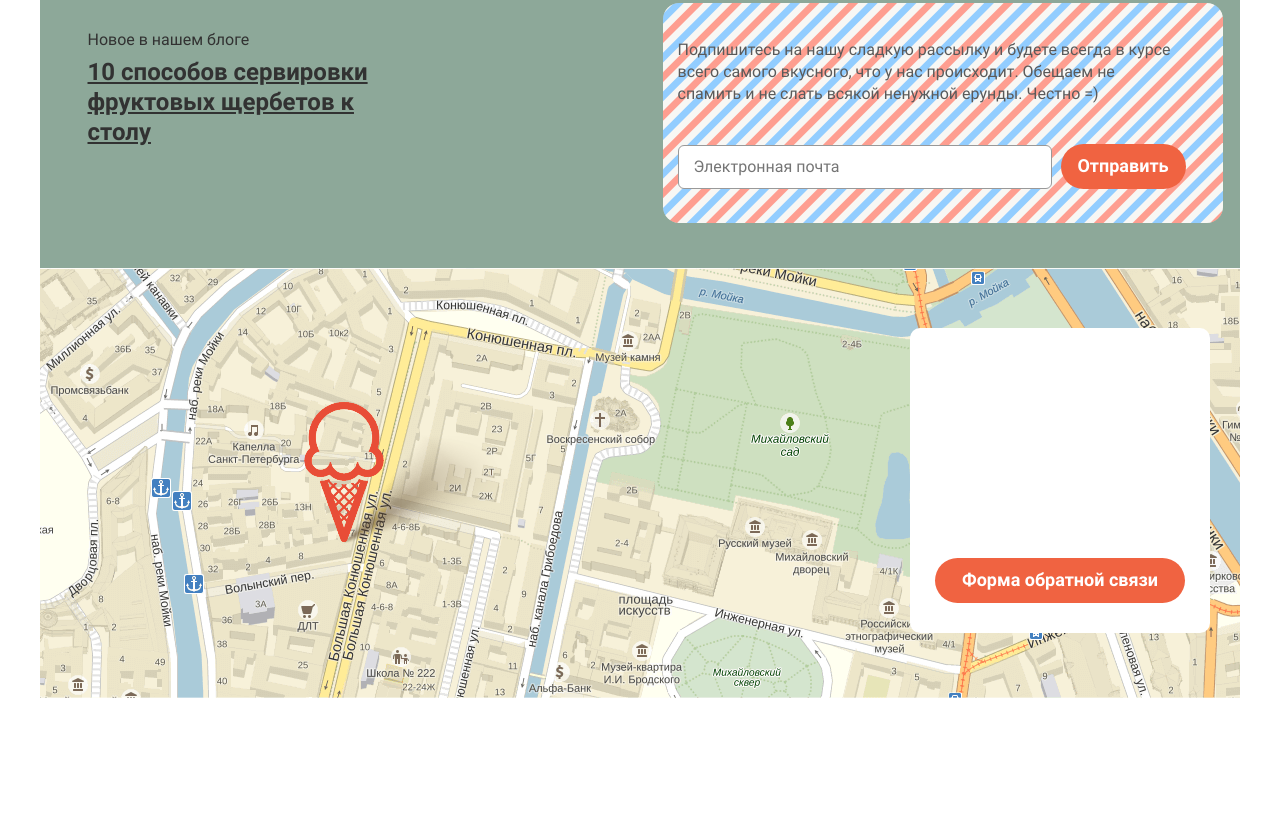
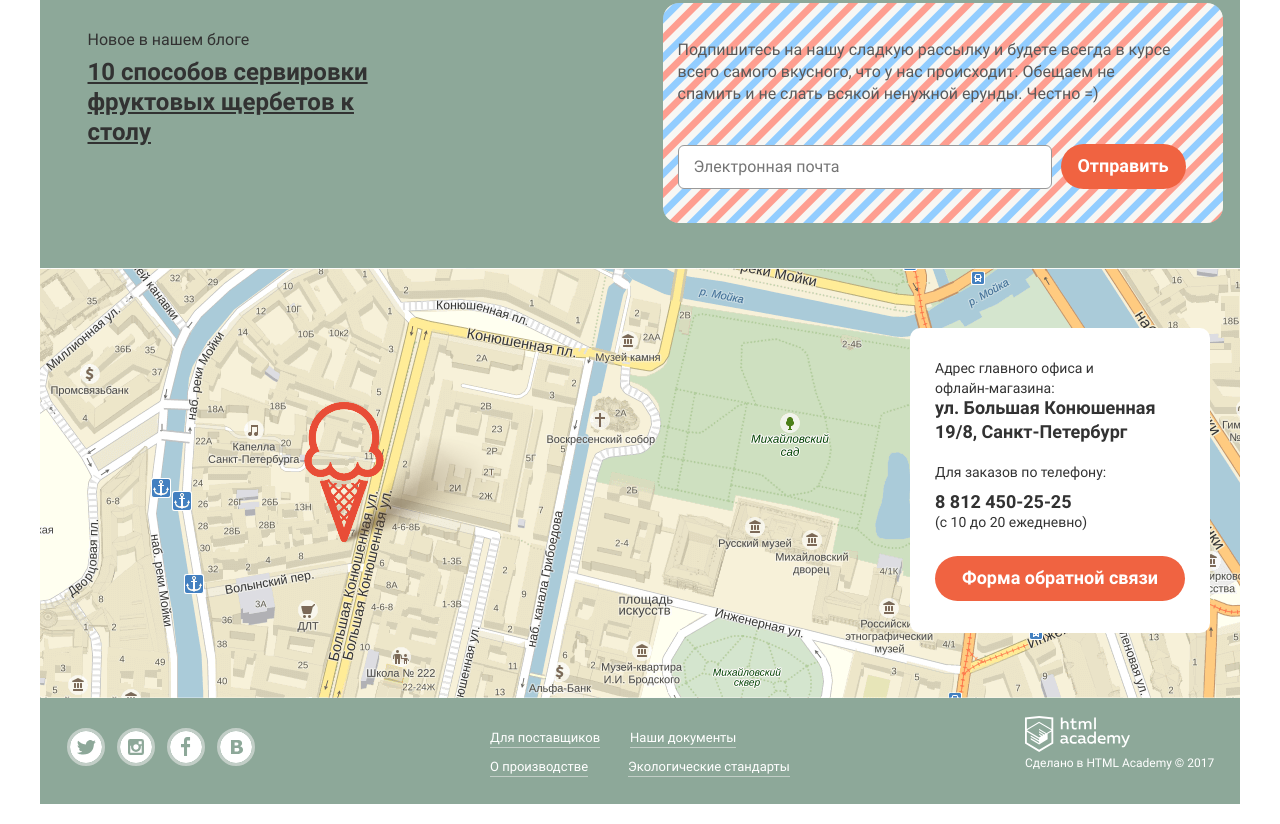
Before and after one commit to alisam1/gllasy, a plain HTML site: page index.html in a window 1280 px wide. Shown: the part 1607-2431 px from the top of the page. Before the commit the page ends 2325 px from the top, so only its background shows below. Drawn offline with nearby package versions, Linux system fonts and the light colour scheme.

Commit message:
Index.html (final)

```diff
--- a/css/style.css
+++ b/css/style.css
@@ -664,6 +664,116 @@ margin-right: 75px;
   line-height: 24px;
   color: #fff;
   position: relative;
-  top: 230px;
+  top: -10px;
   left: 25px;
 }
+
+.map-card__info
+{
+  width: 170px;
+  font-family: "Roboto-Regular";
+  font-size: 14px;
+  line-height: 20px;
+  color: #323232;
+  left: 25px;
+  top: 30px;
+  position: relative;
+  }
+
+  .map-card__info--zakaz
+  {
+    left: 25px;
+    top: 10px;
+    position: relative;
+    width: 175px;
+  }
+
+  .map-card__info--time
+  {
+    position: relative;
+    top:-20px;
+  }
+
+.map-card__adresss
+{
+  width: 245px;
+  font-family: "Roboto-Bold";
+  font-size: 18px;
+  line-height: 24px;
+  color: #323232;
+  position: relative;
+  left: 25px;
+  top: 10px;
+}
+
+.map-card__adresss--phone
+{
+  position: relative;
+  top:0px;
+}
+
+.page-footer
+{
+  height: auto;
+  display: flex;
+}
+
+.social__list
+{
+  list-style-type:none;
+  display: flex;
+  margin-left: -25px;
+  margin-top: 30px
+}
+
+.social__item img
+{
+  border: 3px solid #c2cec7;
+  border-radius: 20px;
+  margin-left: 12px;
+}
+
+.footer-nav
+{
+  margin-left: 165px;
+  margin-top: 15px;
+}
+
+.footer-nav__list
+{
+  width: 340px;
+  list-style-type:none;
+  display: flex;
+  flex-wrap: wrap;
+}
+
+.footer-nav__item
+{
+  font-family: "Roboto-Regular";
+  font-size: 13px;
+  line-height: 18px;
+  color: #fff;
+  margin-left: 30px;
+  margin-bottom: 10px;
+  border-bottom: 1px solid #c2cec7;
+}
+
+.footer-nav__item--eco
+{
+  margin-left: 40px;
+}
+
+.footer-html
+{
+  margin-left: 225px;
+}
+
+.description-html
+{
+  font-family: "Roboto-Regular";
+  font-size: 12px;
+  line-height: 18px;
+  color: #fff;
+  position: relative;
+  bottom: 20px;
+}
--- a/index.html
+++ b/index.html
@@ -98,20 +98,39 @@
      <section class="map-section">
       <div class="map-card">
         <div class="map-card__description">
-          <p class="map-card__info"></p>
-          <p class="map-card__adresss"></p>
+          <p class="map-card__info">Адрес главного офиса и офлайн-магазина:</p>
+          <p class="map-card__adresss">ул. Большая Конюшенная 19/8, Санкт-Петербург</p>
         </div>
         <div class="map-card__description">
-          <p class="map-card__info"></p>
-          <p class="map-card__adresss"></p>
-          <p class="map-card__info"></p>
+          <p class="map-card__info map-card__info--zakaz">Для заказов по телефону:</p>
+          <p class="map-card__adresss map-card__adresss--phone">8 812 450-25-25</p>
+          <p class="map-card__info map-card__info--time">(с 10 до 20 ежедневно)</p>
         </div>
         <button class="map-card__button">Форма обратной связи</button>
       </div>
      </section>
 
      <footer class="page-footer">
-
+        <div class="footer-social">
+          <ul class="social__list">
+            <li class="social__item"><img src="img/twitter.svg" alt=""></li>
+            <li class="social__item"><img src="img/instagram.svg" alt=""></li>
+            <li class="social__item"><img src="img/fb.svg" alt=""></li>
+            <li class="social__item"><img src="img/vk.svg" alt=""></li>
+          </ul>
+        </div>
+        <div class="footer-nav">
+          <ul class="footer-nav__list">
+            <li class="footer-nav__item">Для поставщиков</li>
+            <li class="footer-nav__item">Наши документы</li>
+            <li class="footer-nav__item">О производстве</li>
+            <li class="footer-nav__item footer-nav__item--eco">Экологические стандарты</li>
+          </ul>
+        </div>
+        <div class="footer-html">
+          <p class="logo-html"><img src="img/logo-htmlacademy.svg" alt="" width="105" height = "40"></p>
+          <p class="description-html">Сделано в HTML Academy © 2017</p>
+        </div>
      </footer>
    </div>
  </body>
```
Also changed, not shown: 1 other file.
